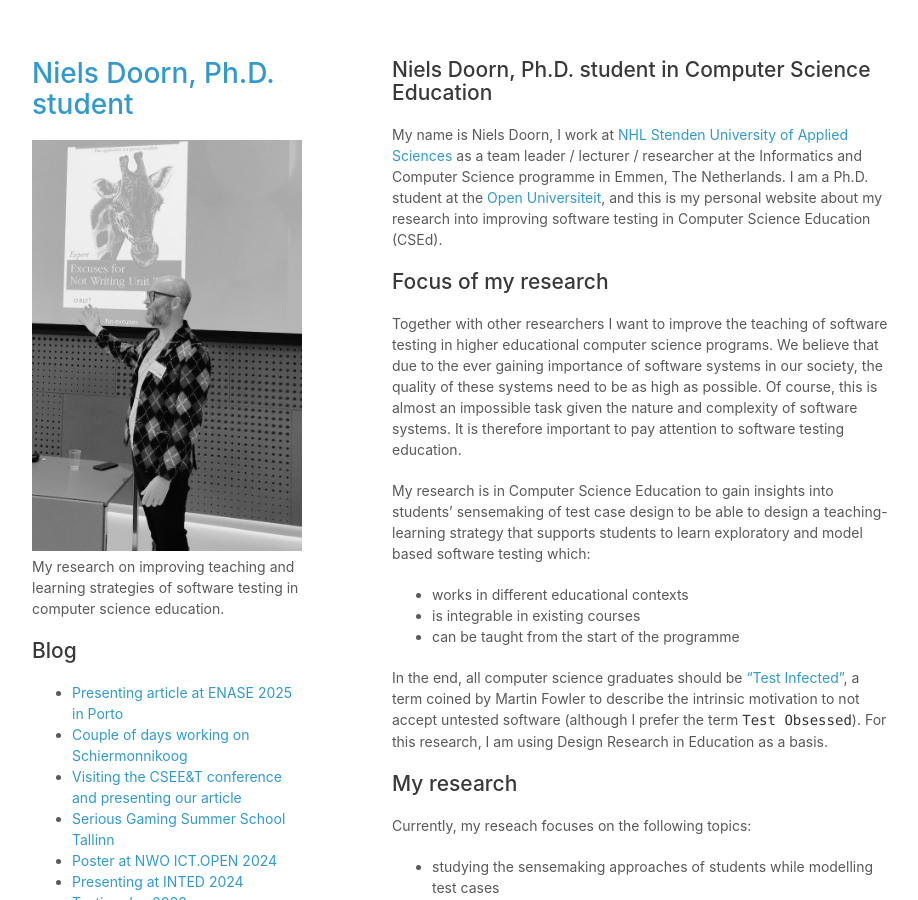
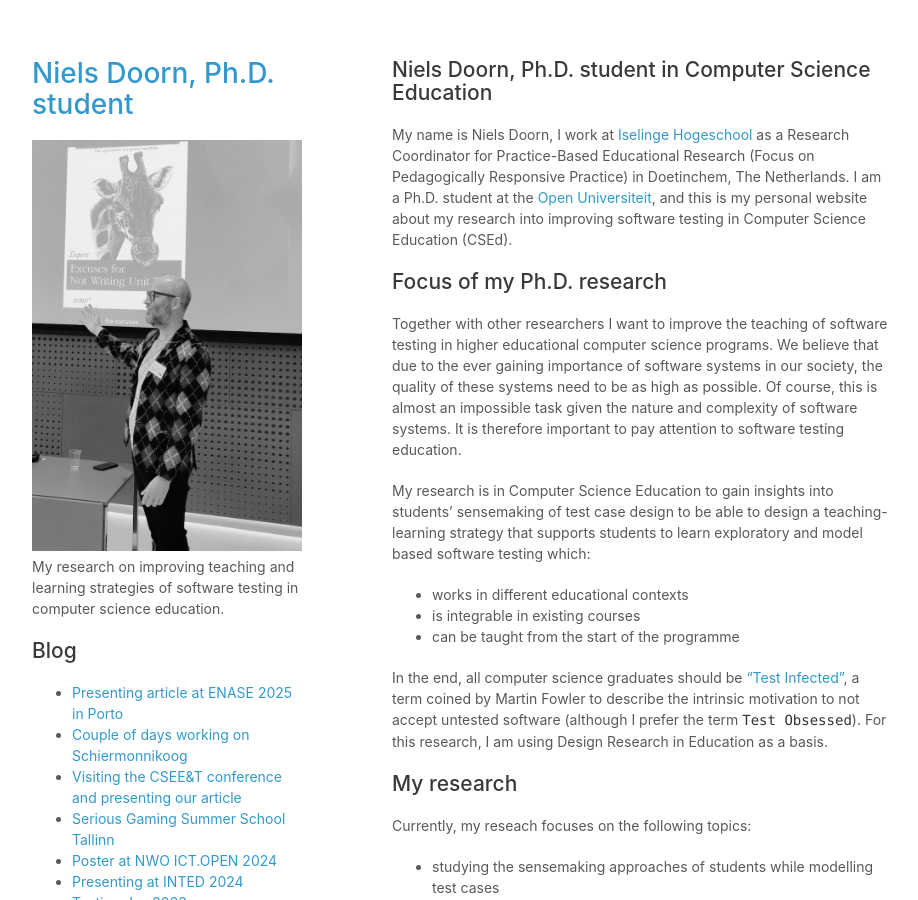
Before and after one commit to nielsdoorn/nielsdoorn.github.io, a Jekyll site: the page built from index.md, in a window 1280 px wide and 900 px high. Shown: the whole window, without its empty margins (178-1096 px from the left). Built offline with Jekyll 4.4.1, drawn with Linux system fonts in a browser that asks for light colours; our own code applies the rules of GitHub Pages for plain Markdown files; a script that is not in the unit is left out.

Commit message:
Iselinge

```diff
--- a/index.md
+++ b/index.md
@@ -4,9 +4,10 @@
 
 ## Niels Doorn, Ph.D. student in Computer Science Education
 
-My name is Niels Doorn, I work at [NHL Stenden University of Applied Sciences](https://nhlstenden.com) as a team leader / lecturer / researcher at the Informatics and Computer Science programme in Emmen, The Netherlands. I am a Ph.D. student at the [Open Universiteit](https://ou.nl), and this is my personal website about my research into improving software testing in Computer Science Education (CSEd).
+My name is Niels Doorn, I work at [Iselinge Hogeschool](https://iselinge.nl) as a Research Coordinator for Practice-Based Educational Research
+(Focus on Pedagogically Responsive Practice) in Doetinchem, The Netherlands. I am a Ph.D. student at the [Open Universiteit](https://ou.nl), and this is my personal website about my research into improving software testing in Computer Science Education (CSEd).
 
-## Focus of my research
+## Focus of my Ph.D. research
 
 Together with other researchers I want to improve the teaching of software testing in higher educational computer science programs. We believe that due to the ever gaining importance of software systems in our society, the quality of these systems need to be as high as possible. Of course, this is almost an impossible task given the nature and complexity of software systems. It is therefore important to pay attention to software testing education.
 
```
